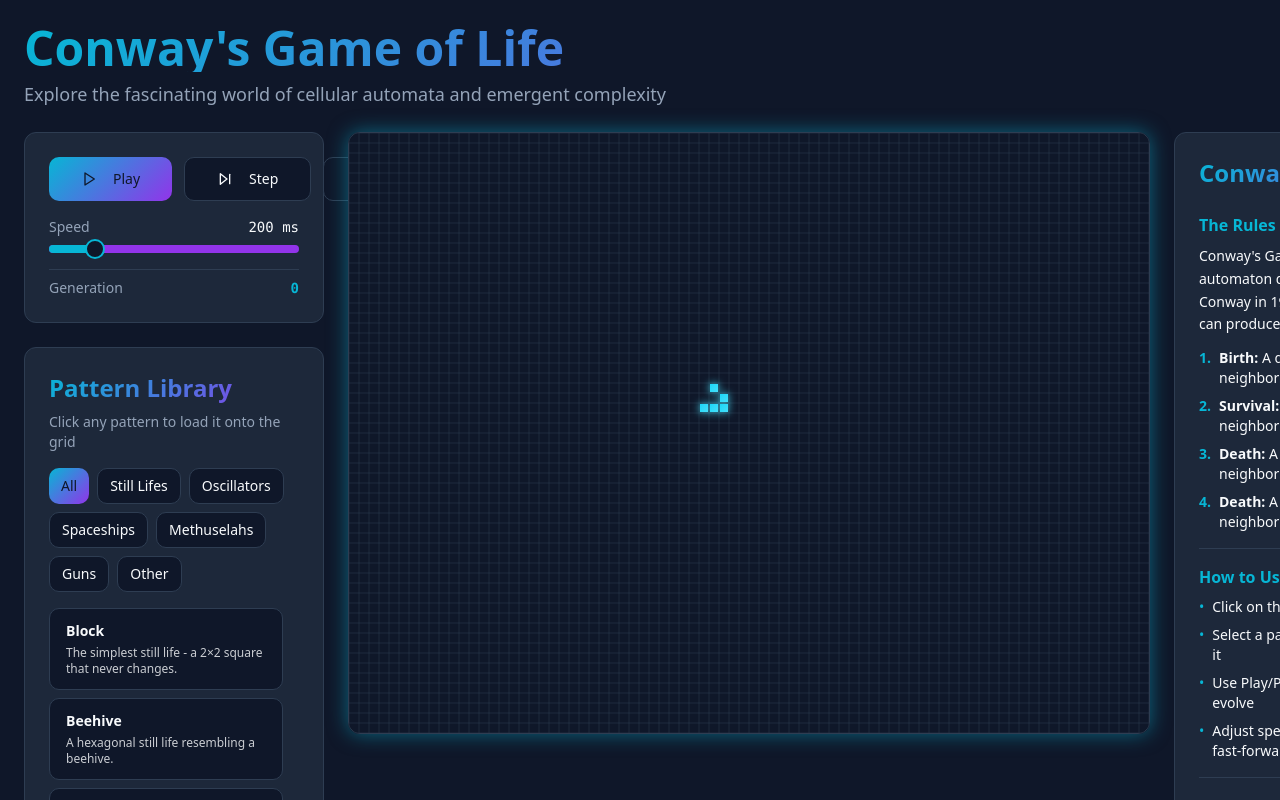
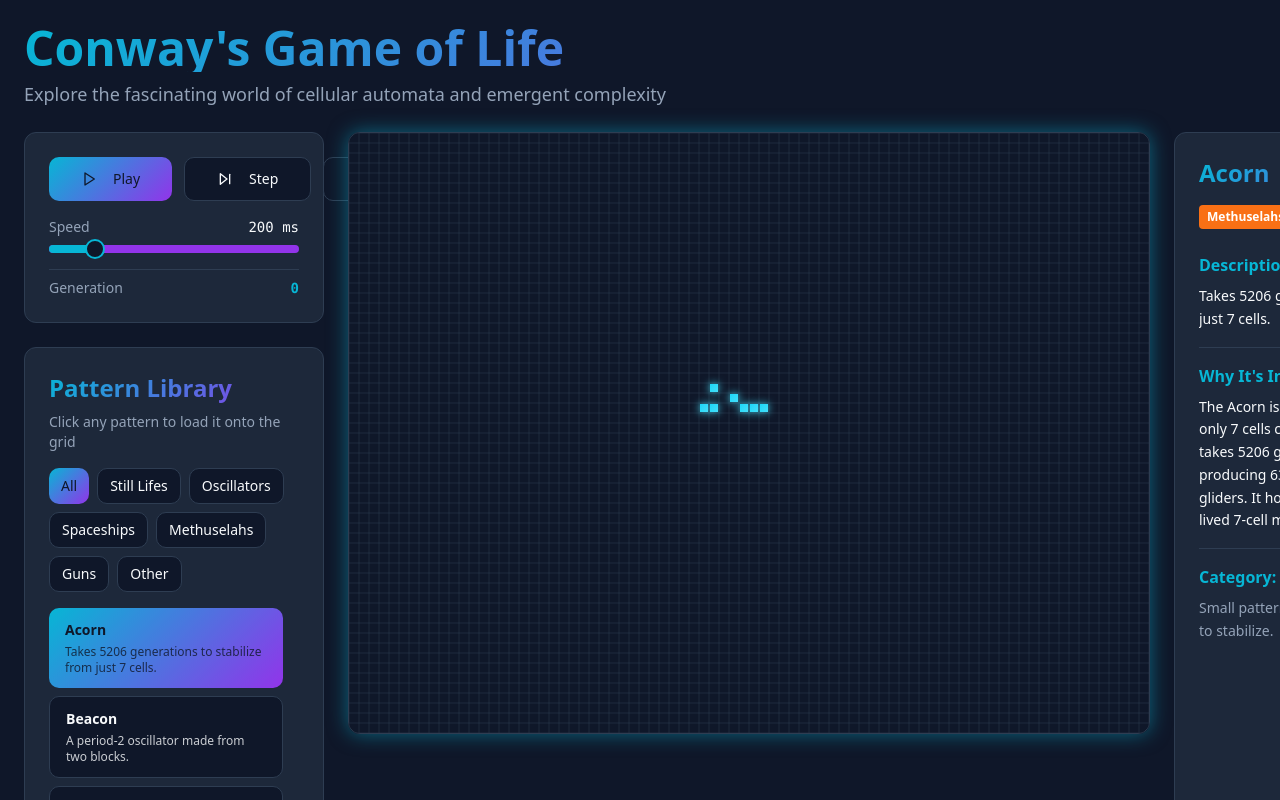
Before and after one commit to mkt1111/life-vault-explorer, a React (Vite) app: page / in a window 1280 px wide. Shown: the top 800 px of the page. Built offline with nearby package versions, Linux system fonts and the light colour scheme; the HTML template or start-up script is replaced by a standard one.

Commit message:
Refactor Pattern Library

```diff
--- a/src/components/PatternLibrary.tsx
+++ b/src/components/PatternLibrary.tsx
@@ -1,7 +1,7 @@
 import { Button } from "@/components/ui/button";
 import { ScrollArea } from "@/components/ui/scroll-area";
 import { patterns, patternCategories, Pattern } from "@/data/patterns";
-import { useState } from "react";
+import { useState, useEffect } from "react";
 
 interface PatternLibraryProps {
   onSelectPattern: (pattern: Pattern) => void;
@@ -12,8 +12,16 @@ export const PatternLibrary = ({ onSelectPattern, selectedPattern }: PatternLibr
   const [selectedCategory, setSelectedCategory] = useState<string | null>(null);
 
   const filteredPatterns = selectedCategory
-    ? patterns.filter((p) => p.category === selectedCategory)
-    : patterns;
+    ? patterns.filter((p) => p.category === selectedCategory).sort((a, b) => a.name.localeCompare(b.name))
+    : patterns.slice().sort((a, b) => a.name.localeCompare(b.name));
+
+  // Auto-select first pattern when category changes
+  useEffect(() => {
+    if (filteredPatterns.length > 0) {
+      onSelectPattern(filteredPatterns[0]);
+    }
+  }, [selectedCategory]);
+
 
   return (
     <div className="flex flex-col gap-4 p-6 bg-card rounded-lg border border-border h-full">
```
